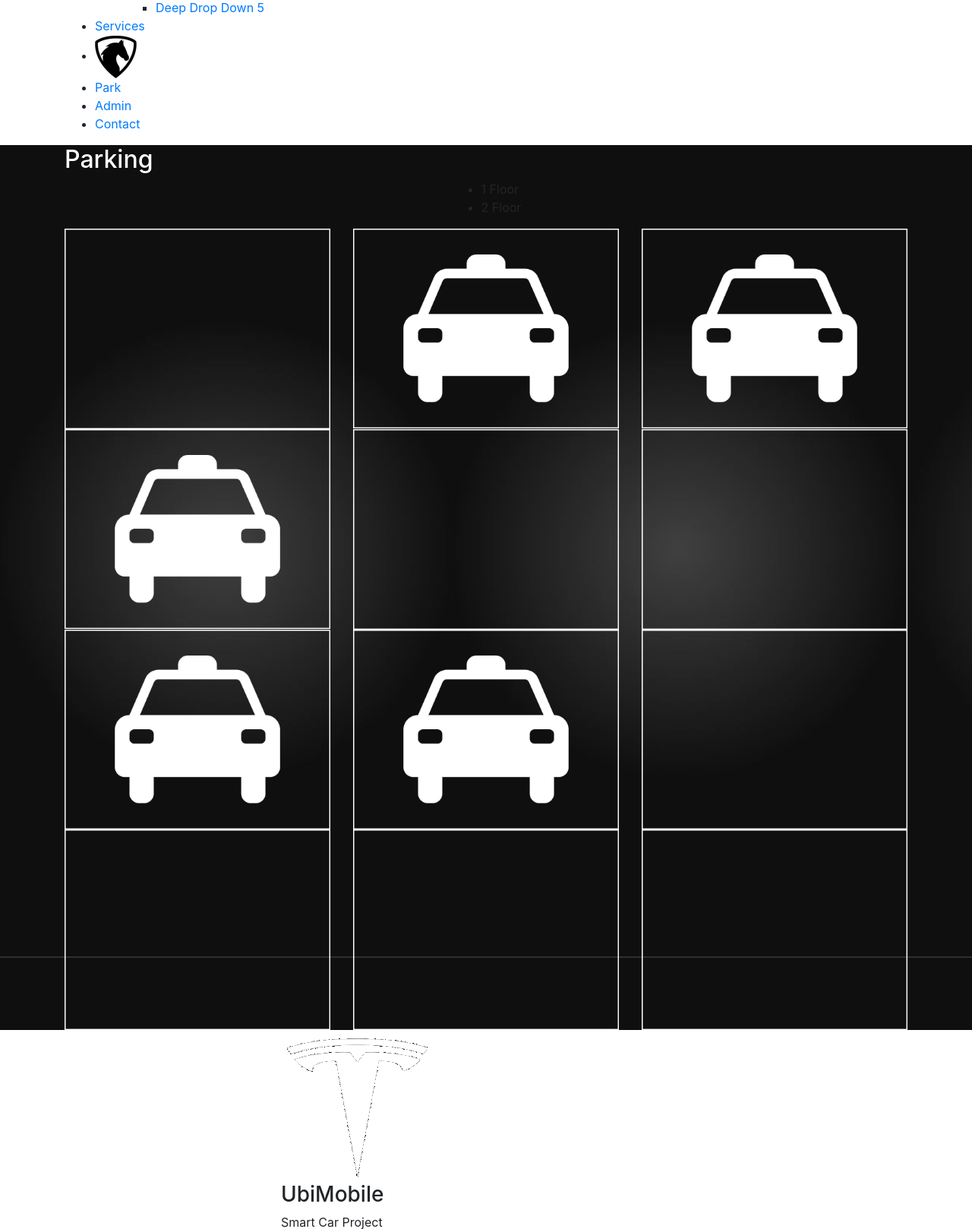
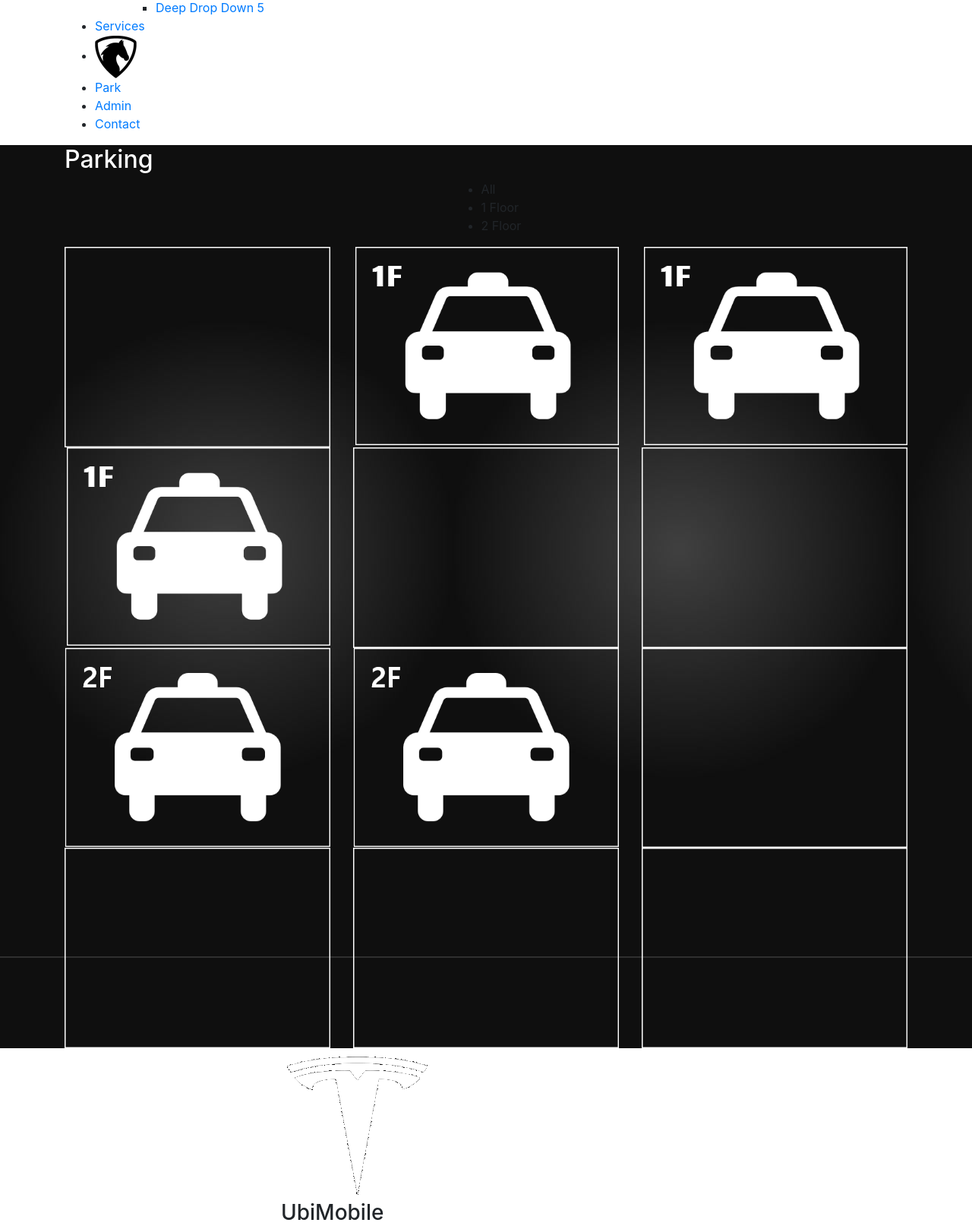
Before and after one commit to cano721/UbiMobile, a Django app: page /parkpage in a window 1280 px wide. Shown: the part 218-1836 px from the top of the page at 76% size. Run offline with Django 3.2, Linux system fonts and the light colour scheme; some libraries are stand-ins or nearby versions.

Commit message:
Update parkpage

```diff
--- a/python/templates/park/parkpage.html
+++ b/python/templates/park/parkpage.html
@@ -8,9 +8,9 @@
   background-image: url(static/assets/img/portfolio/gradient.JPG);
 }
 
+</style>
 
 
-</style>
  <!-- ======= Portfolio Section ======= -->
     <section id="portfolio" class="portfolio">
       <div class="container">
@@ -21,8 +21,9 @@
 
         <div class="row" data-aos="fade-up" data-aos-delay="100">
           <div class="col-lg-12 d-flex justify-content-center">
-            <ul id="portfolio-flters" data-filter=".filter-app">
-              <li data-filter=".filter-app" class="filter-active">1 Floor</li>
+            <ul id="portfolio-flters">
+              <li data-filter="*" class="filter-active">All</li>
+              <li data-filter=".filter-app">1 Floor</li>
               <li data-filter=".filter-card">2 Floor</li>
             </ul>
           </div>
@@ -70,7 +71,7 @@
 
           <div class="col-lg-4 col-md-6 portfolio-item filter-card">
             <div class="portfolio-wrap">
-              <img src="static/assets/img/portfolio/car.png" class="img-fluid" alt="">
+              <img src="static/assets/img/portfolio/car2.png" class="img-fluid" alt="">
             </div>
           </div>
 
@@ -78,7 +79,7 @@
 
           <div class="col-lg-4 col-md-6 portfolio-item filter-card">
             <div class="portfolio-wrap">
-              <img src="static/assets/img/portfolio/car.png" class="img-fluid" alt="">
+              <img src="static/assets/img/portfolio/car2.png" class="img-fluid" alt="">
             </div>
           </div>
 
```
Also changed, not shown: python/static/assets/img/portfolio/car.png, python/static/assets/img/portfolio/car2.png (added), 1 other file.
